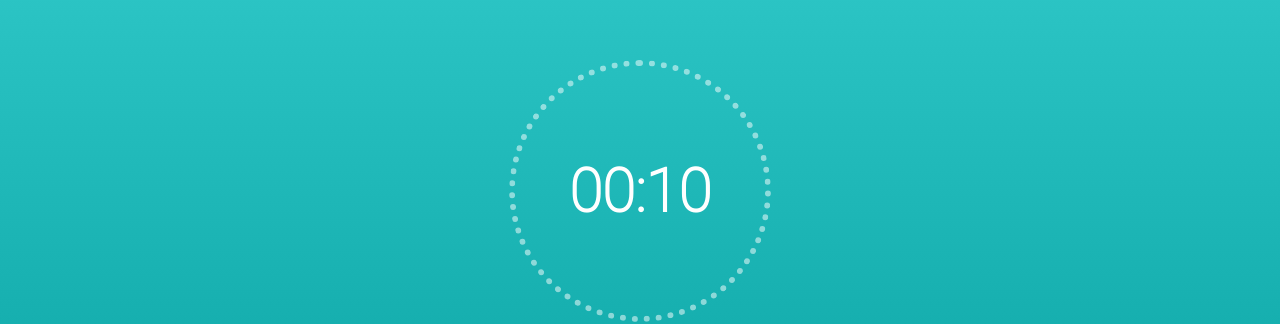
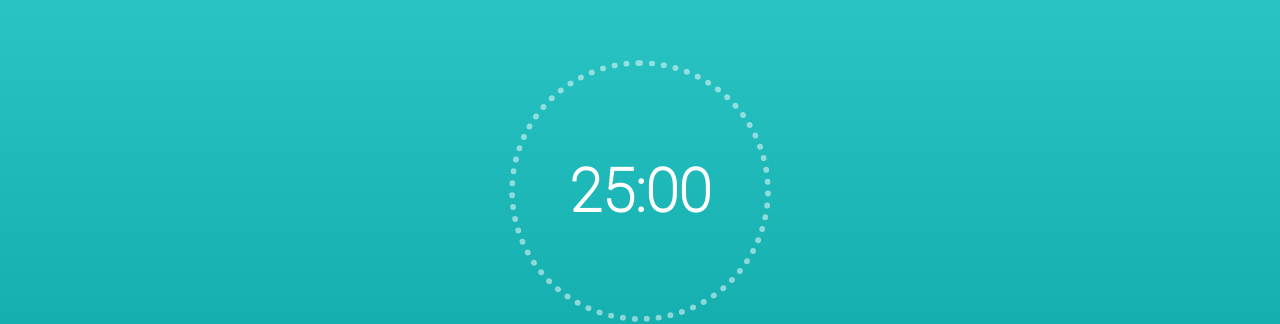
Before and after one commit to timodilg/capstone-project, a React (Create React App) app: page /timer in a window 1280 px wide. Shown: the part 129-453 px from the top of the page. Built offline with nearby package versions, Linux system fonts and the light colour scheme.

Commit message:
Fix time interval

```diff
--- a/src/App.js
+++ b/src/App.js
@@ -8,7 +8,7 @@ import GlobalStyle from './GlobalStyle'
 
 export default function App() {
   const [name, setName] = useState('there')
-  const [interval, setInterval] = useState('10')
+  const [interval, setInterval] = useState('25')
   const [breakInterval, setBreakInterval] = useState('5')
   const [currentTodo, setCurrentTodo] = useState('')
   const [todos, setTodos] = useState([])
--- a/src/pages/Timer.js
+++ b/src/pages/Timer.js
@@ -34,10 +34,10 @@ export default function Timer({
   const [timerState, setTimerState] = useState(NOT_SET)
 
   const [currentTime, setCurrentTime] = useState(
-    moment.duration(Number(interval), 'seconds')
+    moment.duration(Number(interval), 'minutes')
   )
   const [currentBreakTime, setCurrentBreakTime] = useState(
-    moment.duration(Number(breakInterval), 'seconds')
+    moment.duration(Number(breakInterval), 'minutes')
   )
 
   const [soundState, setSoundState] = useState(LOUD)
@@ -77,7 +77,7 @@ export default function Timer({
 
   function stopBreakTimer() {
     setTimerState(NOT_SET)
-    setCurrentTime(moment.duration(Number(interval), 'seconds'))
+    setCurrentTime(moment.duration(Number(interval), 'minutes'))
     setCurrentBreakTime(moment.duration(Number(breakInterval), 'minutes'))
   }
 
```
